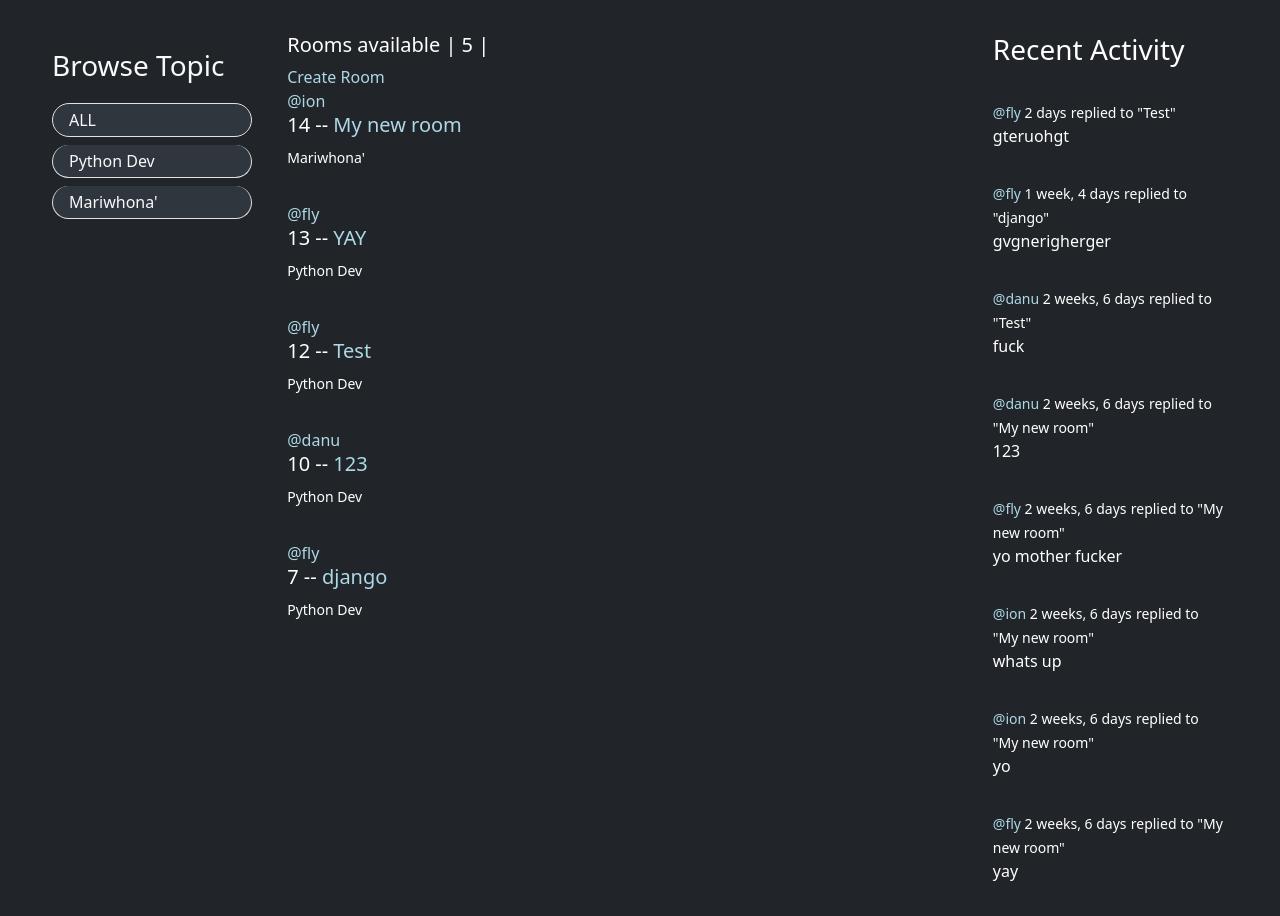
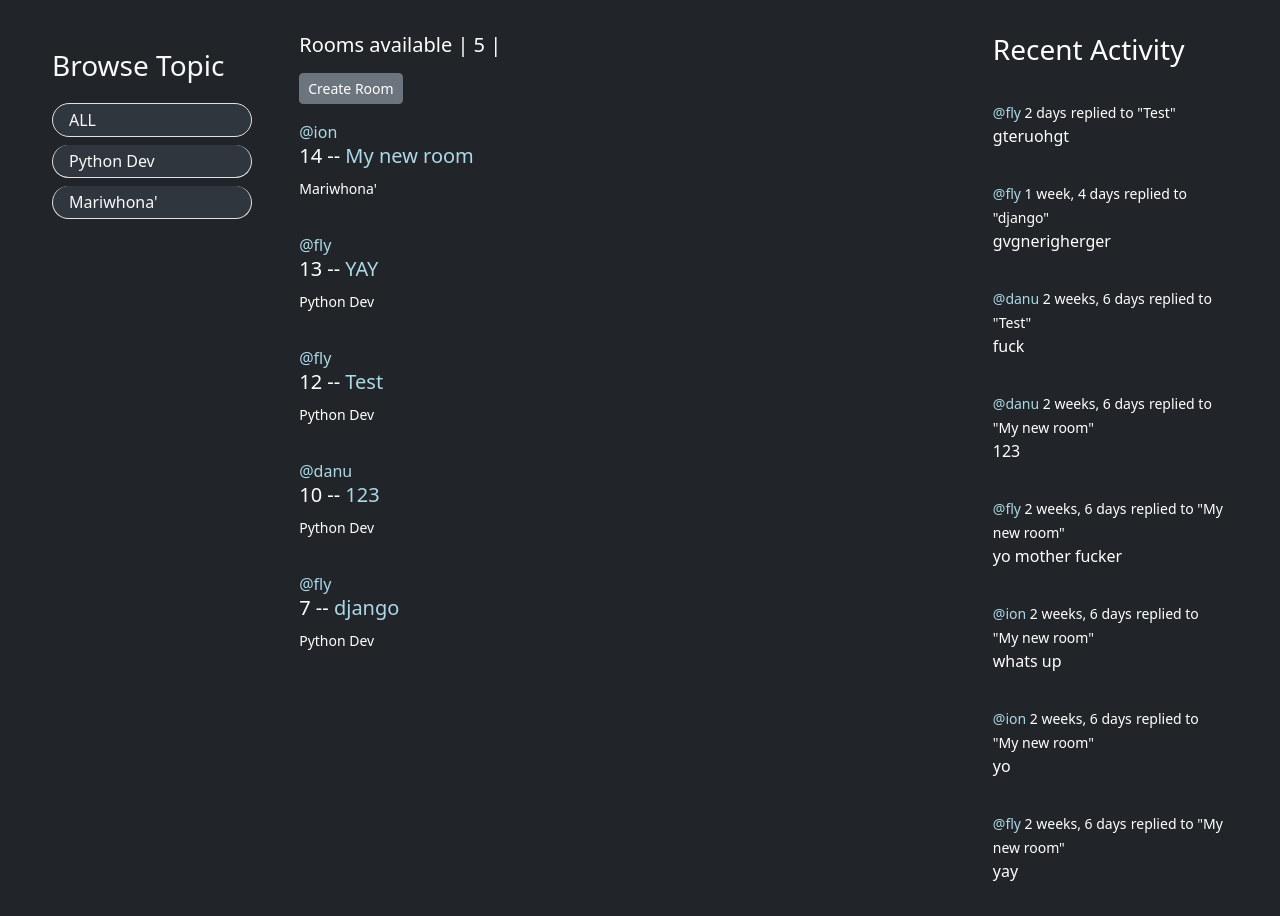
Before and after one commit to TurcanS/Django_Project, a Django app: page / in a window 1280 px wide. Shown: the part 80-996 px from the top of the page. Run offline with Django 5.2, Linux system fonts and the light colour scheme; data comes from the database, SQL or seed files in the repository; some libraries are stand-ins or nearby versions.

Commit message:
Home.html changes

```diff
--- a/base/templates/base/home.html
+++ b/base/templates/base/home.html
@@ -14,16 +14,19 @@
         <div>{% include 'base/topic_component.html' %}</div>
     </div>
 
-    <div>
-        <h5>Rooms available | {{ room_count }} | </h5>
-        <a href="{% url 'create-room' %}">Create Room</a>
+    <div class="container">
+        <div class="row">
+            <div class="col-md-12">
+                <h5 class="mb-3">Rooms available | {{ room_count }} | </h5>
+                <a href="{% url 'create-room' %}" class="btn btn-secondary btn-sm mb-3">Create Room</a>
 
-        {% include 'base/feed_component.html' %}
+                {% include 'base/feed_component.html' %}
+            </div>
+        </div>
     </div>
     <div>
         {% include 'base/activity_component.html' %}
     </div>
 </div>
 
-
 {% endblock %}
```
